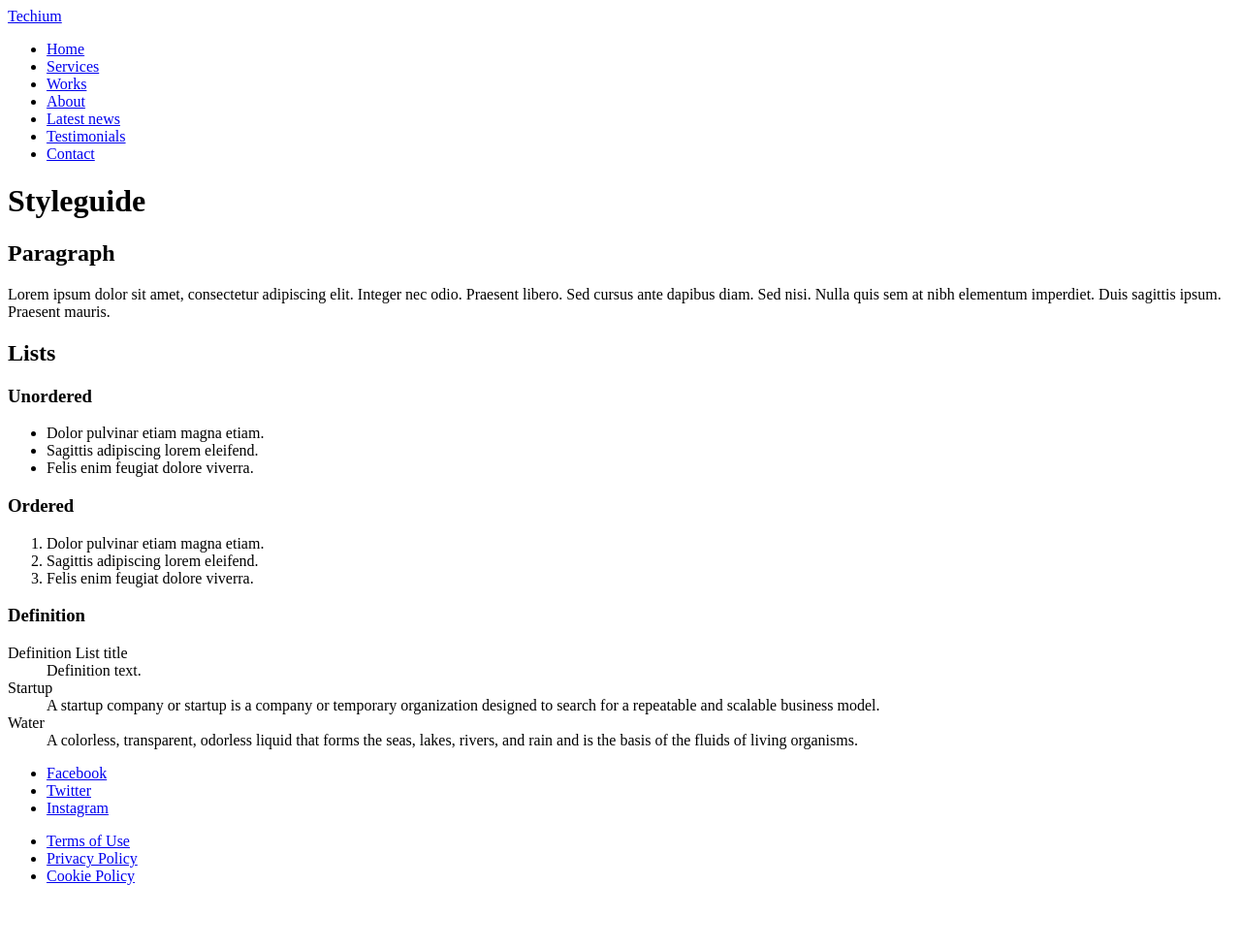
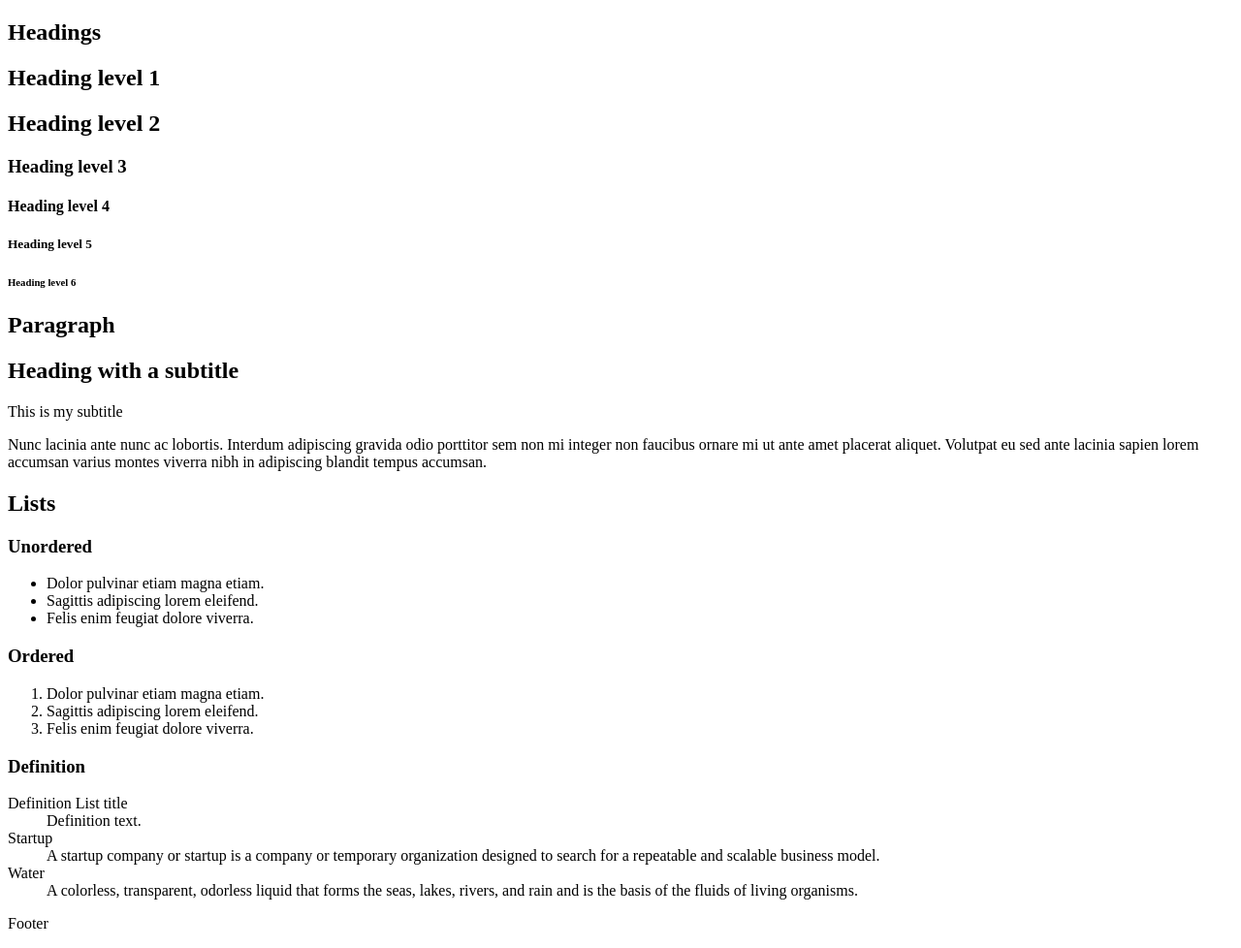
Before and after one commit to AbimaelPerezVega/holbertonschool-web_front_end, a plain HTML site: page html_advanced/26-styleguide.html in a window 1280 px wide. Shown: the whole page at 97% size. Before the commit the page ends 929 px from the top, so only its background shows below. Drawn offline with Linux system fonts and the light colour scheme.

Commit message:
fixing 26

```diff
--- a/html_advanced/26-styleguide.html
+++ b/html_advanced/26-styleguide.html
@@ -1,45 +1,36 @@
 <!DOCTYPE html>
-<html lang="en">
+<html lang="en" dir="ltr">
 <head>
-    <meta charset="UTF-8">
-    <meta name="viewport" content="width=device-width, viewport-fit=cover">
+    <meta charset="utf-8">
+    <meta name="viewport" content="width=device-width, initial-scale=1.0, viewport-fit=cover">
+    <title>Styleguide - Techium</title>
     <meta name="description" content="Techium is a digital agency">
     <link rel="icon" type="image/x-icon" href="./favicon.ico">
     <link rel="icon" type="image/png" href="./favicon.png">
-    <title> Styleguide - Techium </title>
 </head>
 <body>
-    <!-- Header -->
     <header>
-        <div>
-            <div>
-                <a href="/">
-                    <span>Techium</span>
-                </a>
-                <nav>
-                    <ul>
-                        <li><a href="/">Home</a></li>
-                        <li><a href="#services">Services</a></li>
-                        <li><a href="#works">Works</a></li>
-                        <li><a href="#about">About</a></li>
-                        <li><a href="#latest_news">Latest news</a></li>
-                        <li><a href="#testimonials">Testimonials</a></li>
-                        <li><a href="#contact">Contact</a></li>
-                    </ul>
-                </nav>
-            </div>
-        </div>
+        <nav></nav>
     </header>
-    <!-- Main -->
     <main>
-        <h1> Styleguide </h1>
-
-        <!-- Paragraph section -->
         <section>
-            <div>
-                <h2> Paragraph </h2>
-                <p>Lorem ipsum dolor sit amet, consectetur adipiscing elit. Integer nec odio. Praesent libero. Sed cursus ante dapibus diam. Sed nisi. Nulla quis sem at nibh elementum imperdiet. Duis sagittis ipsum. Praesent mauris.</p>
-            </div>
+            <header>
+                <h2>Headings</h2>
+            </header>
+            <h1>Heading level 1</h1>
+            <h2>Heading level 2</h2>
+            <h3>Heading level 3</h3>
+            <h4>Heading level 4</h4>
+            <h5>Heading level 5</h5>
+            <h6>Heading level 6</h6>
+        </section>
+        <section>
+            <header>
+                <h2>Paragraph</h2>
+            </header>
+            <h2>Heading with a subtitle</h2>
+            <p>This is my subtitle</p>
+            <p>Nunc lacinia ante nunc ac lobortis. Interdum adipiscing gravida odio porttitor sem non mi integer non faucibus ornare mi ut ante amet placerat aliquet. Volutpat eu sed ante lacinia sapien lorem accumsan varius montes viverra nibh in adipiscing blandit tempus accumsan.</p>
         </section>
 
         <!-- Lists -->
@@ -75,23 +66,8 @@
         </section>
 
     </main>
-
-    <!-- Footer -->
     <footer>
-        <div>
-            <ul>
-                <li><a href="https://www.facebook.com/HolbertonSchool/">Facebook</a></li>
-                <li><a href="https://twitter.com/holbertonschool">Twitter</a></li>
-                <li><a href="https://www.instagram.com/holbertonschool/">Instagram</a></li>
-            </ul>
-        </div>
-        <div>
-            <ul>
-                <li><a href="#">Terms of Use</a></li>
-                <li><a href="#">Privacy Policy</a></li>
-                <li><a href="#">Cookie Policy</a></li>
-            </ul>
-        </div>
+        <p>Footer</p>
     </footer>
 </body>
 </html>
```
